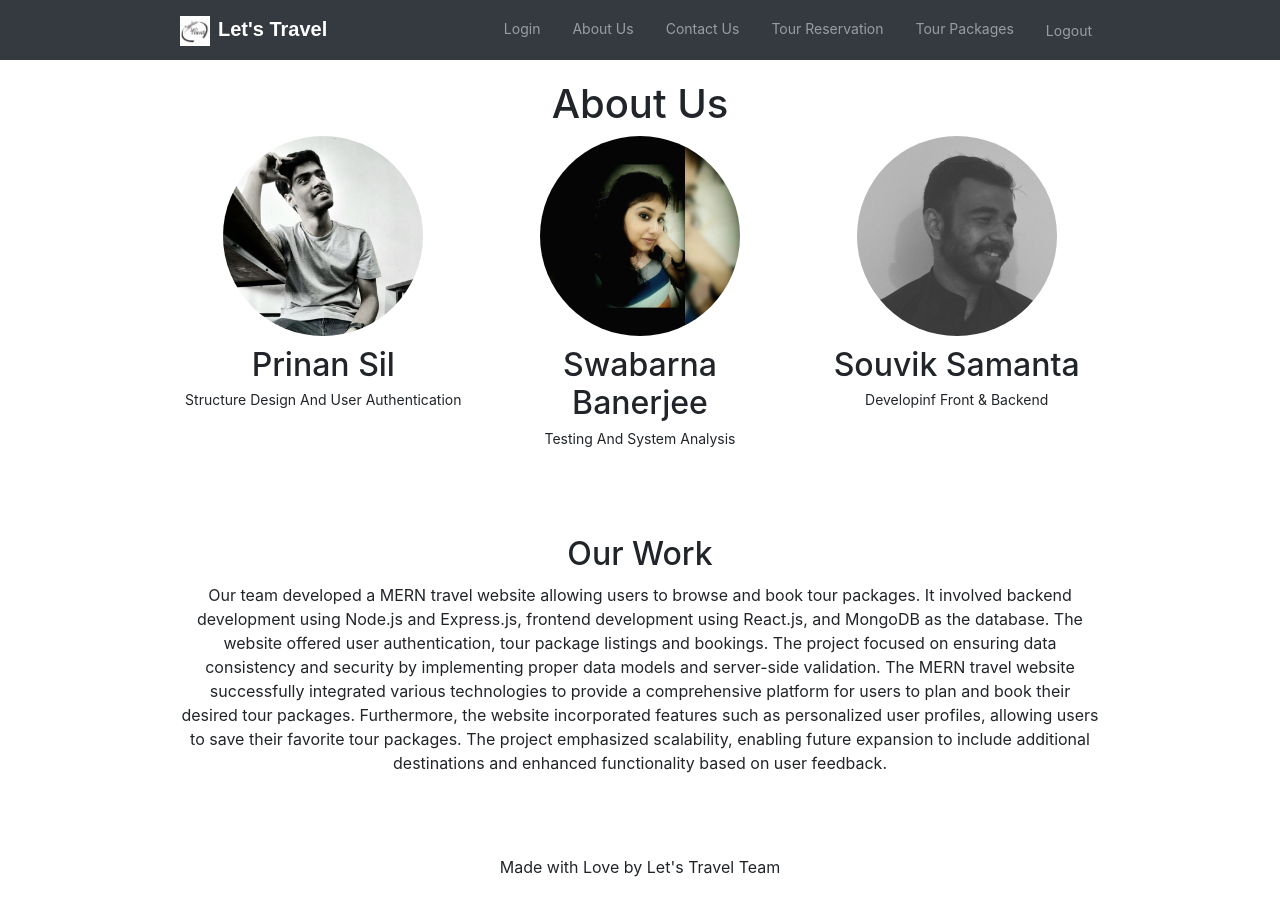
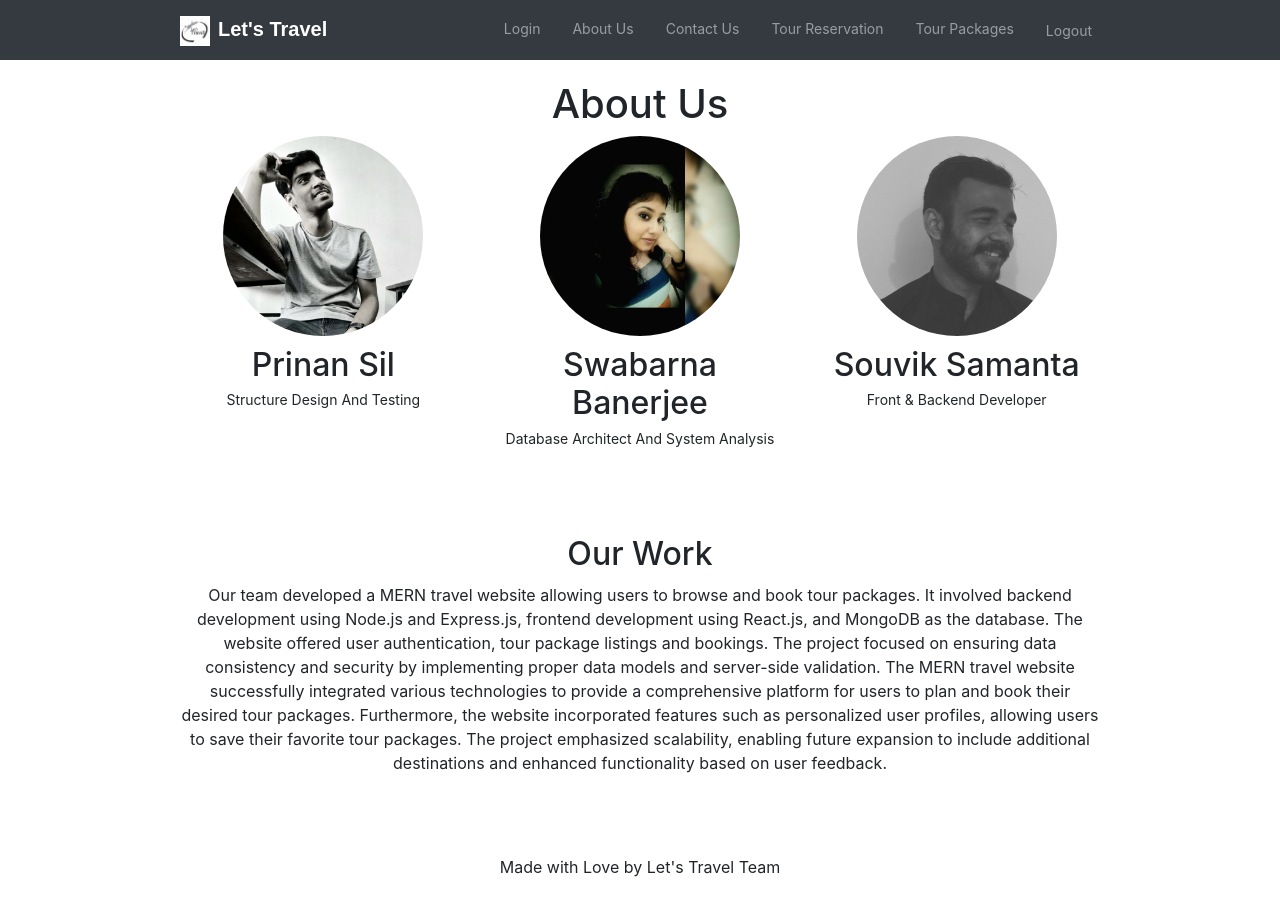
Before and after one commit to Souviksamanta34/LetsTravel, a React (Create React App) app in the folder frontend/: page /dashboard in a window 1280 px wide. Shown: the top 916 px of the page. Built offline with nearby package versions, Linux system fonts and the light colour scheme.

Commit message:
Designation modified

```diff
--- a/frontend/src/components/Dashboard/Dashboard.js
+++ b/frontend/src/components/Dashboard/Dashboard.js
@@ -12,17 +12,17 @@ const Dashboard = () => {
         <div className="member">
           <img src={prinaSilImage} alt="Member 1" />
           <h2>Prinan Sil</h2>
-          <p>Structure Design And User Authentication</p>
+          <p>Structure Design And Testing</p>
         </div>
         <div className="member">
           <img src={shabuImage} alt="Member 2" />
           <h2>Swabarna Banerjee</h2>
-          <p>Testing And System Analysis</p>
+          <p>Database Architect And System Analysis</p>
         </div>
         <div className="member">
           <img src={profilepicImage} alt="Member 3" />
           <h2>Souvik Samanta</h2>
-          <p>Developinf Front & Backend</p>
+          <p>Front & Backend Developer</p>
         </div>
       </div>
       <div className="work">
```
